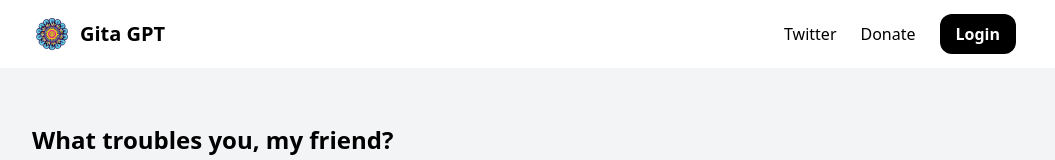
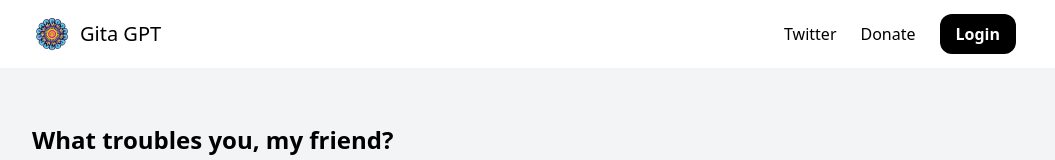
Before and after one commit to vxsahu/gitagpt, a Next.js app: page / in a window 1280 px wide. Shown: the top 160 px of the page, without its empty margins (112-1167 px from the left). Built offline with nearby package versions, Linux system fonts and the light colour scheme.

Commit message:
Update Header.tsx

```diff
--- a/components/Header.tsx
+++ b/components/Header.tsx
@@ -14,7 +14,7 @@ export default function Header() {
           width={40}
           height={40}
         />
-        <h1 className="ml-2 justify-items-center my-5 font-bold text-xl">Gita GPT</h1>
+        <h1 className="ml-2 justify-items-center my-5 font-light text-xl">Gita GPT</h1>
       </Link>
       </div>
       <div className="gg-menu flex gg-menu w-3/4 flex items-center justify-end">
```
